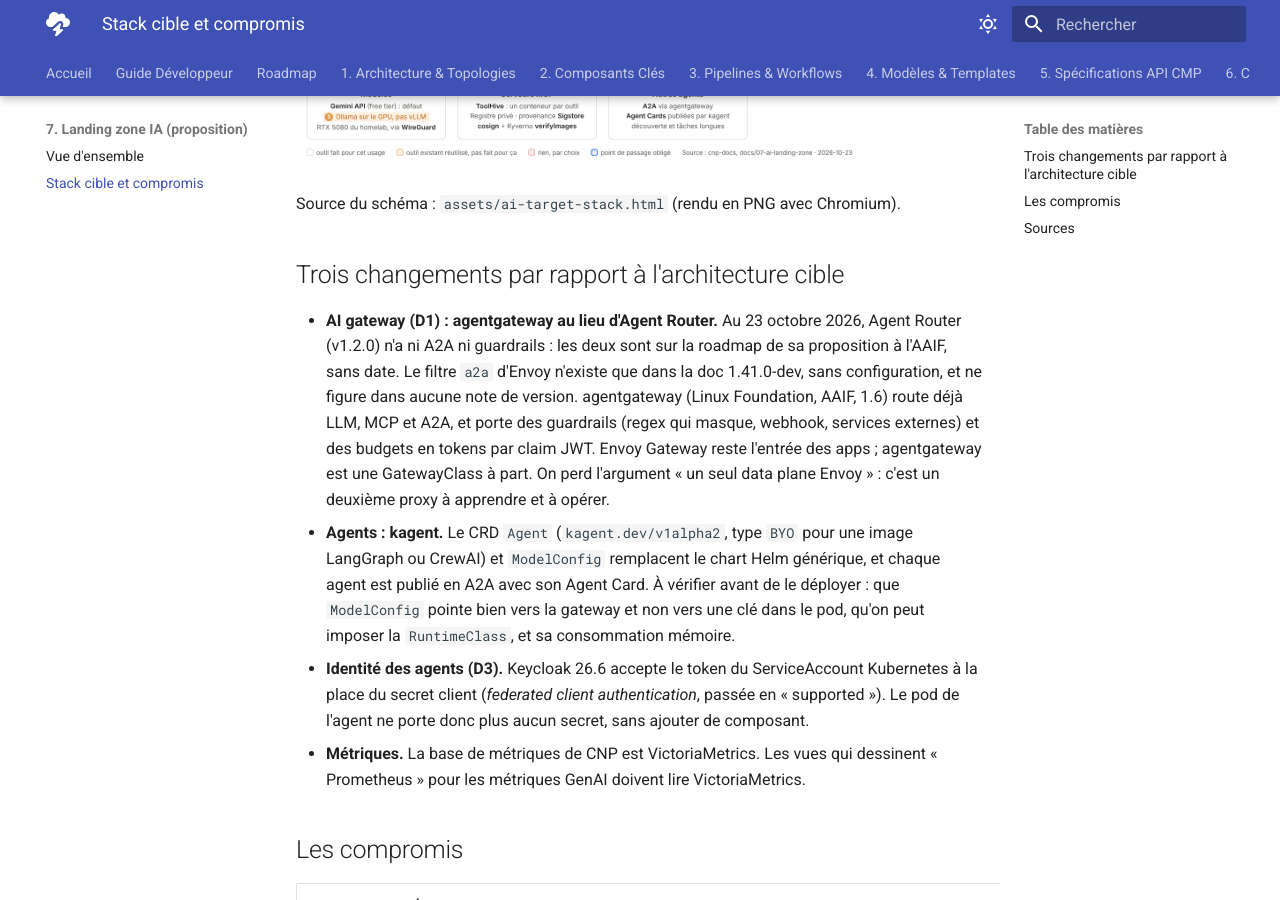
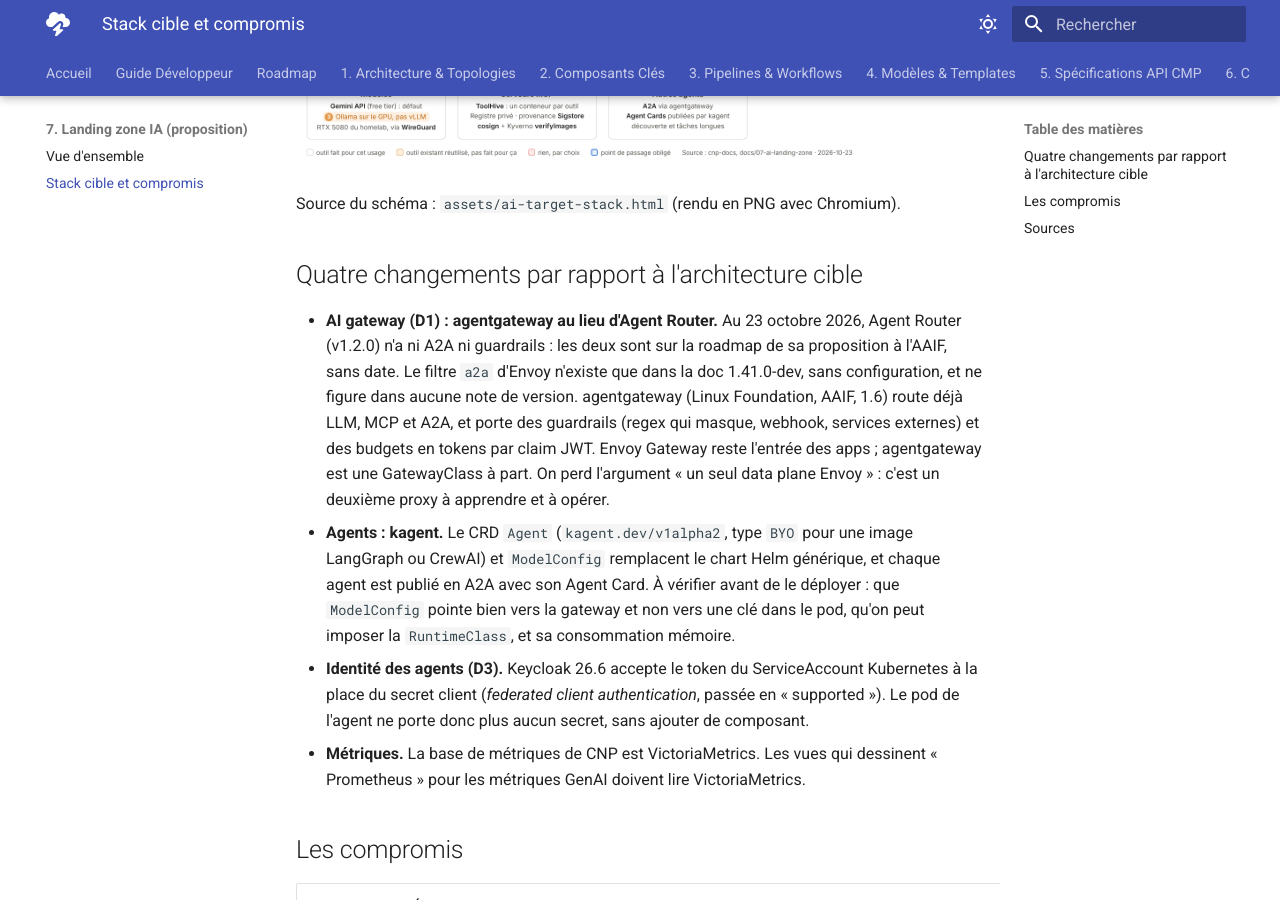
Before and after one commit to 3-Istor/cnp-docs, an MkDocs documentation site: the page built from docs/07-ai-landing-zone/01-stack-cible.md, in a window 1280 px wide and 900 px high, scrolled down 712 px. Built offline with MkDocs 1.6.1 and Material for MkDocs 9.7.7, drawn with Linux system fonts in a browser that asks for light colours.

Commit message:
Fix heading count in the target stack page
Co-Authored-By: Claude Opus 5.5 <noreply@anthropic.com>
Claude-Session: https://claude.ai/code/session_01XfZAa9sZebP5HHG6wWjicd

```diff
--- a/docs/07-ai-landing-zone/01-stack-cible.md
+++ b/docs/07-ai-landing-zone/01-stack-cible.md
@@ -14,7 +14,7 @@ consomme beaucoup est écarté quand la plateforme a déjà de quoi couvrir le b
 
 Source du schéma : `assets/ai-target-stack.html` (rendu en PNG avec Chromium).
 
-## Trois changements par rapport à l'architecture cible
+## Quatre changements par rapport à l'architecture cible
 
 - **AI gateway (D1) : agentgateway au lieu d'Agent Router.** Au 23 octobre 2026, Agent Router
   (v1.2.0) n'a ni A2A ni guardrails : les deux sont sur la roadmap de sa proposition à l'AAIF,
```
